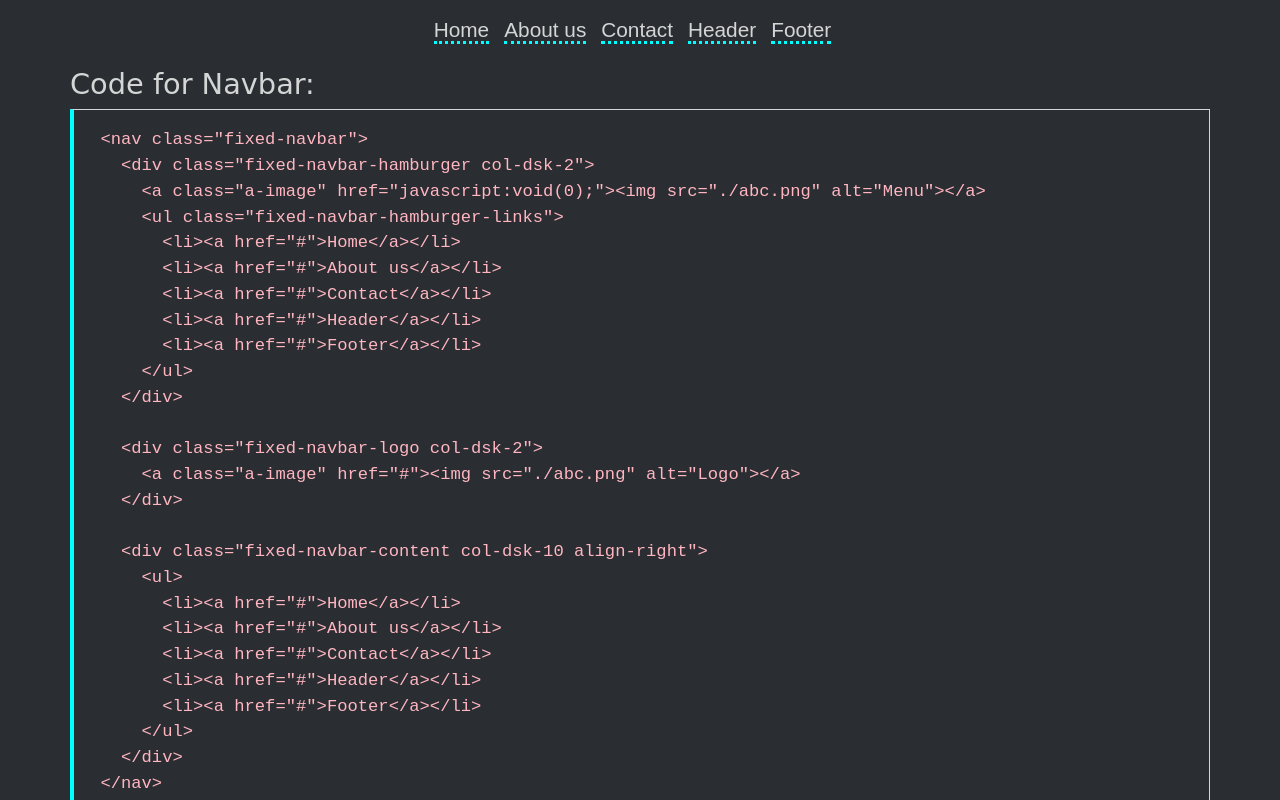
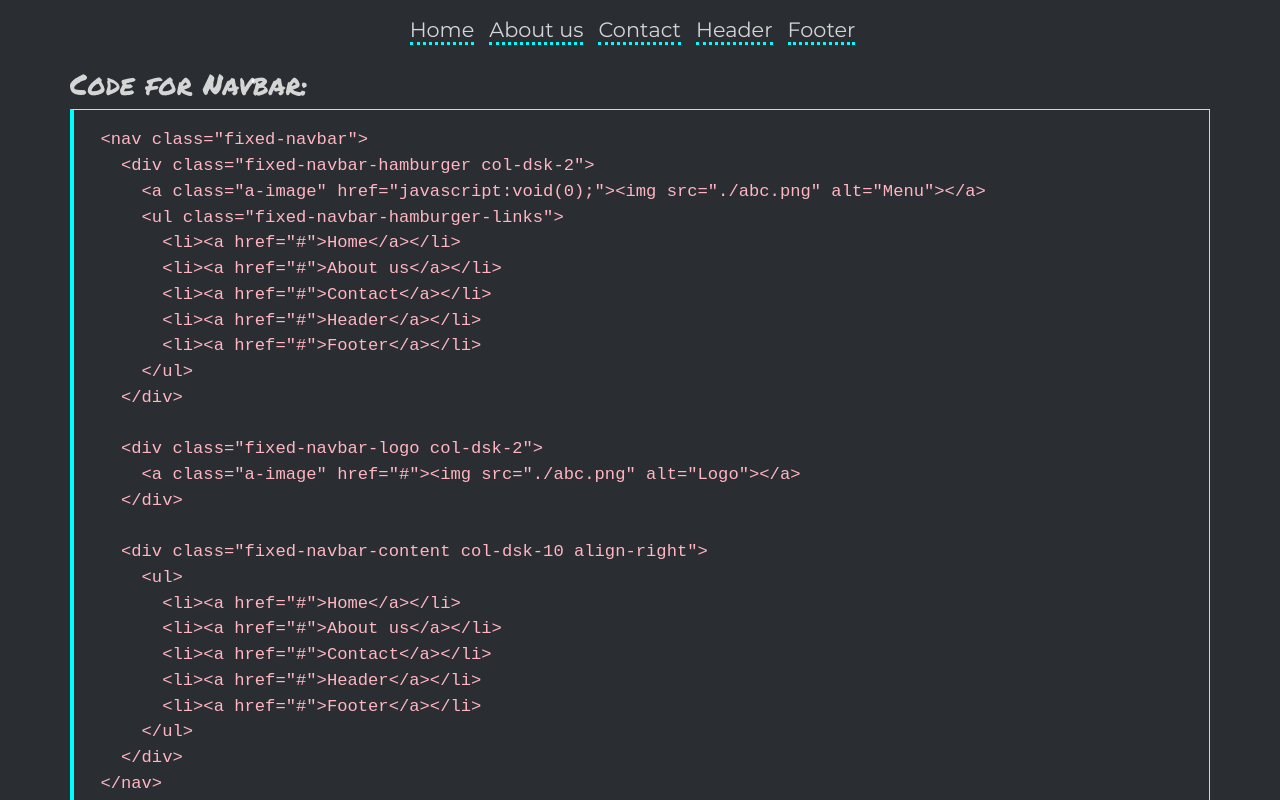
Before and after one commit to drabkirn/desityle, a website: page src/index.html in a window 1280 px wide. Shown: the top 800 px of the page. Drawn offline with Linux system fonts and the light colour scheme; the site is published under a folder, as on GitHub Pages, so addresses that start at the root find nothing.

Commit message:
V1.0.2: Fonts relative linking changed

```diff
--- a/package.json
+++ b/package.json
@@ -1,6 +1,6 @@
 {
   "name": "desityle",
-  "version": "1.0.1",
+  "version": "1.0.2",
   "description": "The design library we use at Drabkirn",
   "main": "index.js",
   "scripts": {
--- a/src/css/02-fonts.css
+++ b/src/css/02-fonts.css
@@ -4,13 +4,13 @@
   font-display: swap;
   font-style: normal;
   font-weight: 400;
-  src: url('/fonts/montserrat-v14/montserrat-v14-latin-ext_cyrillic-ext_cyrillic_vietnamese_latin-regular.eot');
+  src: url('../fonts/montserrat-v14/montserrat-v14-latin-ext_cyrillic-ext_cyrillic_vietnamese_latin-regular.eot');
   src: local('Montserrat Regular'), local('Montserrat-Regular'),
-    url('/fonts/montserrat-v14/montserrat-v14-latin-ext_cyrillic-ext_cyrillic_vietnamese_latin-regular.eot?#iefix') format('embedded-opentype'), /* IE6-IE8 */
-    url('/fonts/montserrat-v14/montserrat-v14-latin-ext_cyrillic-ext_cyrillic_vietnamese_latin-regular.woff2') format('woff2'), /* Super Modern Browsers */
-    url('/fonts/montserrat-v14/montserrat-v14-latin-ext_cyrillic-ext_cyrillic_vietnamese_latin-regular.woff') format('woff'), /* Modern Browsers */
-    url('/fonts/montserrat-v14/montserrat-v14-latin-ext_cyrillic-ext_cyrillic_vietnamese_latin-regular.ttf') format('truetype'), /* Safari, Android, iOS */
-    url('/fonts/montserrat-v14/montserrat-v14-latin-ext_cyrillic-ext_cyrillic_vietnamese_latin-regular.svg#Montserrat') format('svg'); /* Legacy iOS */
+    url('../fonts/montserrat-v14/montserrat-v14-latin-ext_cyrillic-ext_cyrillic_vietnamese_latin-regular.eot?#iefix') format('embedded-opentype'), /* IE6-IE8 */
+    url('../fonts/montserrat-v14/montserrat-v14-latin-ext_cyrillic-ext_cyrillic_vietnamese_latin-regular.woff2') format('woff2'), /* Super Modern Browsers */
+    url('../fonts/montserrat-v14/montserrat-v14-latin-ext_cyrillic-ext_cyrillic_vietnamese_latin-regular.woff') format('woff'), /* Modern Browsers */
+    url('../fonts/montserrat-v14/montserrat-v14-latin-ext_cyrillic-ext_cyrillic_vietnamese_latin-regular.ttf') format('truetype'), /* Safari, Android, iOS */
+    url('../fonts/montserrat-v14/montserrat-v14-latin-ext_cyrillic-ext_cyrillic_vietnamese_latin-regular.svg#Montserrat') format('svg'); /* Legacy iOS */
 }
 
 
@@ -20,11 +20,11 @@
   font-display: swap;
   font-style: normal;
   font-weight: 400;
-  src: url('/fonts/permanent-marker-v9/permanent-marker-v9-latin-regular.eot'); /* IE9 Compat Modes */
+  src: url('../fonts/permanent-marker-v9/permanent-marker-v9-latin-regular.eot'); /* IE9 Compat Modes */
   src: local('Permanent Marker Regular'), local('PermanentMarker-Regular'),
-    url('/fonts/permanent-marker-v9/permanent-marker-v9-latin-regular.eot?#iefix') format('embedded-opentype'), /* IE6-IE8 */
-    url('/fonts/permanent-marker-v9/permanent-marker-v9-latin-regular.woff2') format('woff2'), /* Super Modern Browsers */
-    url('/fonts/permanent-marker-v9/permanent-marker-v9-latin-regular.woff') format('woff'), /* Modern Browsers */
-    url('/fonts/permanent-marker-v9/permanent-marker-v9-latin-regular.ttf') format('truetype'), /* Safari, Android, iOS */
-    url('/fonts/permanent-marker-v9/permanent-marker-v9-latin-regular.svg#PermanentMarker') format('svg'); /* Legacy iOS */
+    url('../fonts/permanent-marker-v9/permanent-marker-v9-latin-regular.eot?#iefix') format('embedded-opentype'), /* IE6-IE8 */
+    url('../fonts/permanent-marker-v9/permanent-marker-v9-latin-regular.woff2') format('woff2'), /* Super Modern Browsers */
+    url('../fonts/permanent-marker-v9/permanent-marker-v9-latin-regular.woff') format('woff'), /* Modern Browsers */
+    url('../fonts/permanent-marker-v9/permanent-marker-v9-latin-regular.ttf') format('truetype'), /* Safari, Android, iOS */
+    url('../fonts/permanent-marker-v9/permanent-marker-v9-latin-regular.svg#PermanentMarker') format('svg'); /* Legacy iOS */
 }
```
Also changed, not shown: dist/css/desityle.min.css.
